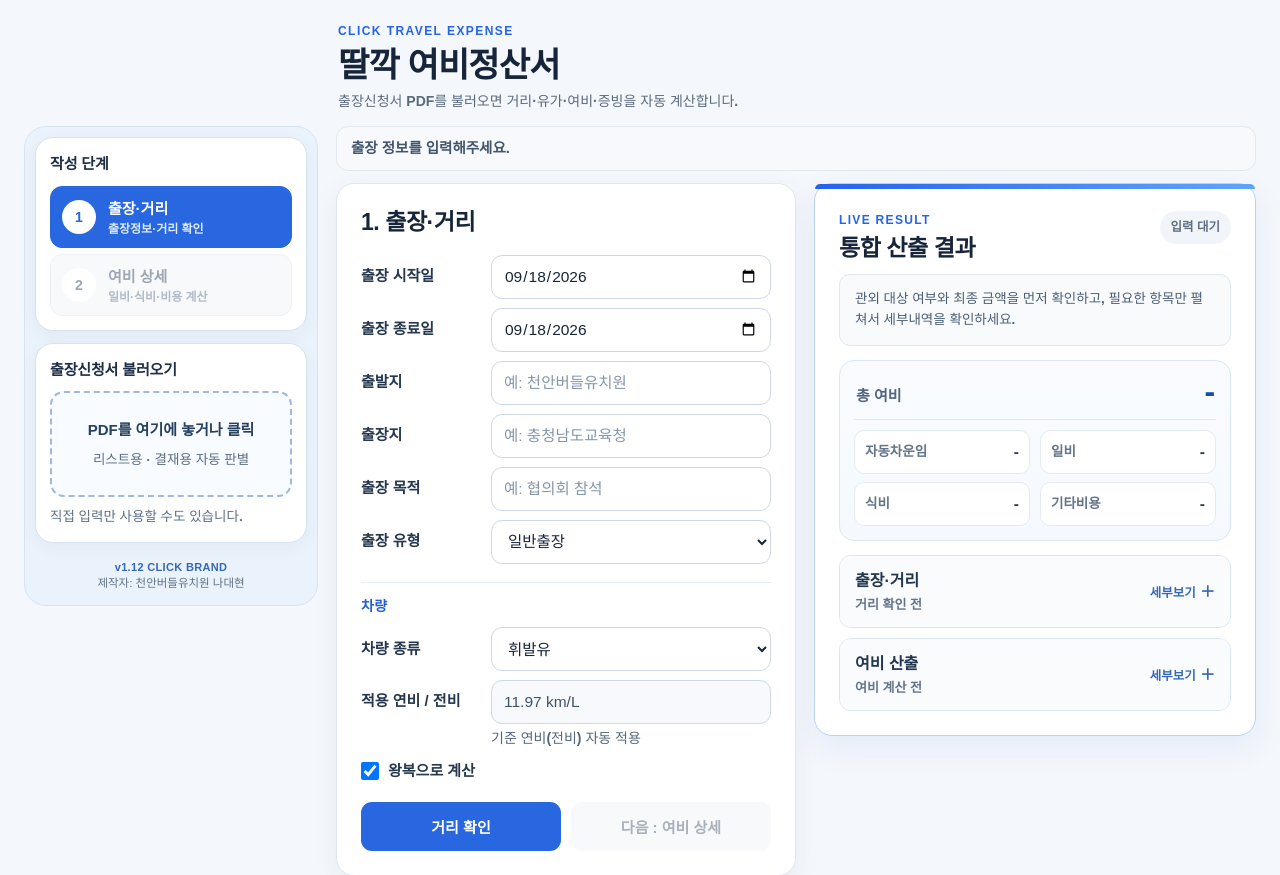
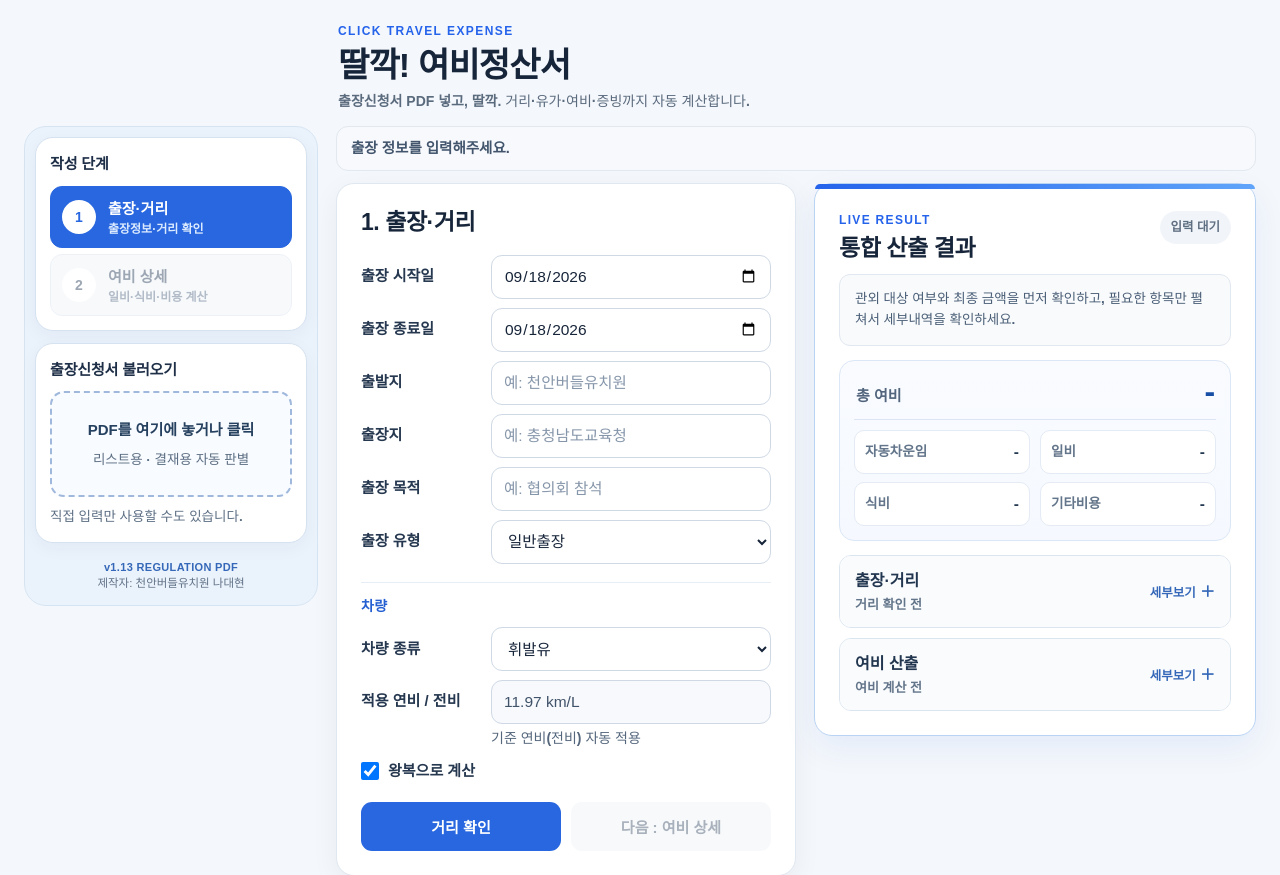
Before and after one commit to kirakein-gif/travel-expense-web, a FastAPI app: page / in a window 1280 px wide. Shown: the top 875 px of the page. Run offline with FastAPI, Linux system fonts and the light colour scheme.

Commit message:
Add playful click branding and regulation PDF button

```diff
--- a/app/templates/index.html
+++ b/app/templates/index.html
@@ -11,12 +11,13 @@
   <section class="hero">
     <div>
       <p class="eyebrow">CLICK TRAVEL EXPENSE</p>
-      <h1>딸깍 여비정산서</h1>
-      <p class="sub">출장신청서 PDF를 불러오면 거리·유가·여비·증빙을 자동 계산합니다.</p>
+      <h1><span class="brand-pop">딸깍!</span> <span class="brand-rest">여비정산서</span></h1>
+      <p class="sub"><b>출장신청서 PDF 넣고, 딸깍.</b> 거리·유가·여비·증빙까지 자동 계산합니다.</p>
     </div>
     <section id="outputActions" class="hero-actions hidden" aria-label="증빙 및 출력">
       <button id="evidenceButton" type="button" disabled class="teal">오피넷 증빙 생성</button>
       <button id="pdfButton" type="button" disabled class="dark">2페이지 여비신청서 PDF</button>
+      <button id="regulationPdfButton" type="button" disabled class="regulation">규정서식 PDF</button>
     </section>
   </section>
 
@@ -53,7 +54,7 @@
       </section>
 
       <div class="sidebar-meta">
-        <strong>v1.12 CLICK BRAND</strong>
+        <strong>v1.13 REGULATION PDF</strong>
         <span>제작자: 천안버들유치원 나대현</span>
       </div>
     </aside>
```
